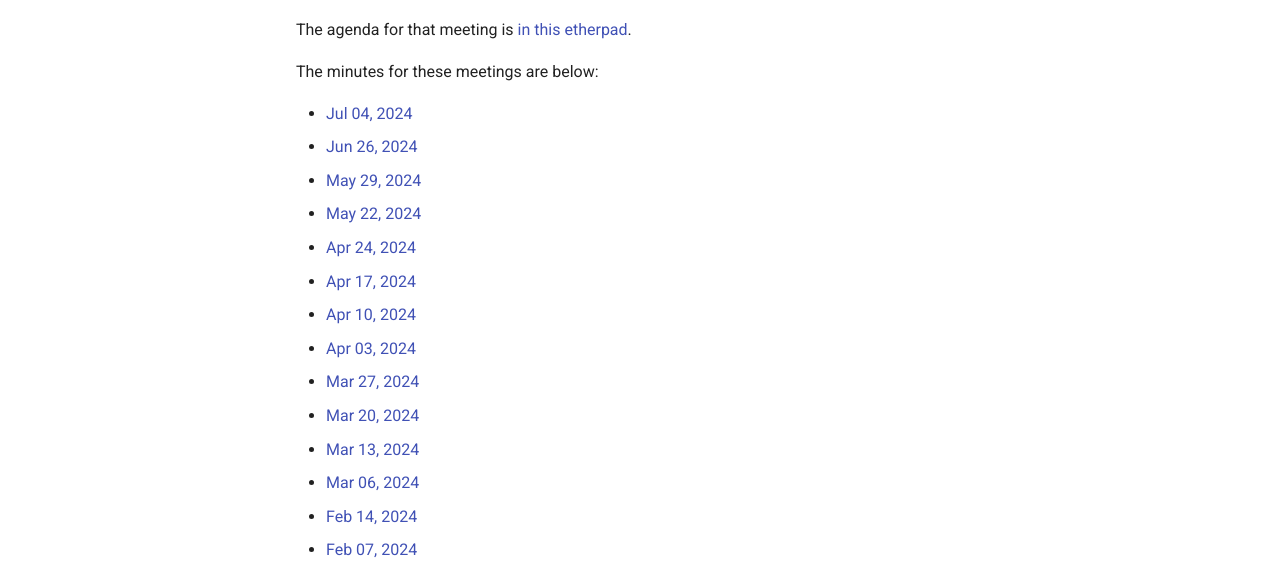
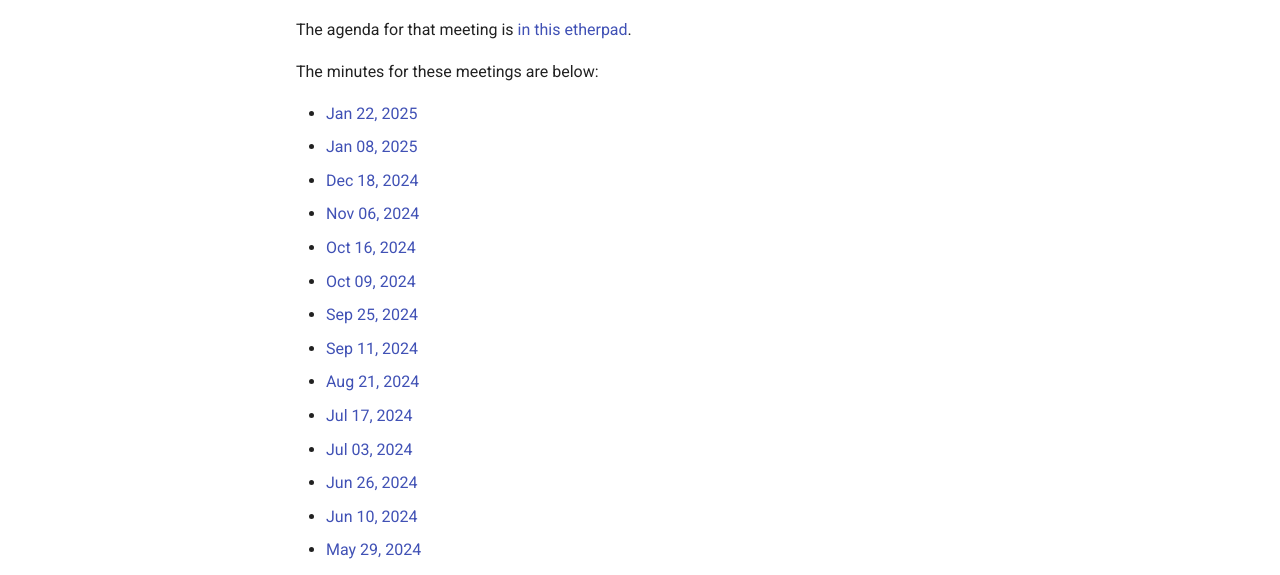
Before and after one commit to rdo-infra/rdo-mkdocs-website, an MkDocs documentation site: the page built from docs/community/community-meeting.md, in a window 1280 px wide and 900 px high. Shown: the part 303-878 px from the top of the window. Built offline with MkDocs 1.6.1 and Material for MkDocs 9.7.7, drawn with Linux system fonts in a browser that asks for light colours.

Commit message:
Updated list of meetings going back to June
Change-Id: I794b0c6d95b4342439f40f17d577c24fc0b7108b

```diff
--- a/docs/community/community-meeting.md
+++ b/docs/community/community-meeting.md
@@ -13,8 +13,19 @@ etherpad](https://etherpad.openstack.org/p/RDO-Meeting).
 
 The minutes for these meetings are below:
 
-* [Jul 04, 2024](https://lists.rdoproject.org/archives/list/dev@lists.rdoproject.org/thread/TGYL5NDHK7HNN2URZVBHXNODON55GUHO/)
+* [Jan 22, 2025](https://lists.rdoproject.org/archives/list/dev@lists.rdoproject.org/thread/QKMJGCUFR3FPY2FAN4T3I73ULTRWBRD6/)
+* [Jan 08, 2025](https://lists.rdoproject.org/archives/list/dev@lists.rdoproject.org/thread/TLKGPUMJEO3GBUFLLXL3GCA5LV2N24CX/)
+* [Dec 18, 2024](https://lists.rdoproject.org/archives/list/dev@lists.rdoproject.org/thread/TYCGNXHMQYIVRM2ZT7HVQYU5MWVZSIDG/)
+* [Nov 06, 2024](https://lists.rdoproject.org/archives/list/dev@lists.rdoproject.org/thread/BDN3L4HR6OASMZLF6Z7ZOM3SZKHQJE6D/)
+* [Oct 16, 2024](https://lists.rdoproject.org/archives/list/dev@lists.rdoproject.org/thread/CY4RNZYBMPN27MI5HHDVWCE5QE5M7QIS/)
+* [Oct 09, 2024](https://lists.rdoproject.org/archives/list/dev@lists.rdoproject.org/thread/AO4ICFTAHWCHS3PDJV7ZLE5BKOG4ZURW/)
+* [Sep 25, 2024](https://lists.rdoproject.org/archives/list/dev@lists.rdoproject.org/thread/6DIR26T37LCHHFLNYAGEK7773QQISBTG/)
+* [Sep 11, 2024](https://lists.rdoproject.org/archives/list/dev@lists.rdoproject.org/thread/6F7I2J56JVYKSRCLVG2RCMIK5ZKGBVBK/)
+* [Aug 21, 2024](https://lists.rdoproject.org/archives/list/dev@lists.rdoproject.org/thread/LJNBRIRFUTYS5I43RR3JXCPM4PJW6ZGN/)
+* [Jul 17, 2024](https://lists.rdoproject.org/archives/list/dev@lists.rdoproject.org/thread/TIQ7MQF73SRKEQO4KHZD5UKVOSSUZTLW/)
+* [Jul 03, 2024](https://lists.rdoproject.org/archives/list/dev@lists.rdoproject.org/thread/NH7IYPRCPS35YCXCVHJZTCPWSR5KU6FM/)
 * [Jun 26, 2024](https://lists.rdoproject.org/archives/list/users@lists.rdoproject.org/thread/GG7SVKS4MLUPWQTKE6KAY55U4EIS45ZS/)
+* [Jun 10, 2024](https://lists.rdoproject.org/archives/list/dev@lists.rdoproject.org/thread/X7PUXPXGZ5M5XOHNEDJJZHKZM3YZ74NT/)
 * [May 29, 2024](https://lists.rdoproject.org/archives/list/dev@lists.rdoproject.org/thread/6U3X7D4JKJTHRT6A37ZCZG4Q2C5GZGF2/)
 * [May 22, 2024](https://lists.rdoproject.org/archives/list/dev@lists.rdoproject.org/thread/VWUVUX7CEYMHV22N4OE4DPUWQUIJOORX/)
 * [Apr 24, 2024](https://lists.rdoproject.org/archives/list/dev@lists.rdoproject.org/thread/QLS332HDC342267QBP3QQ27LBYC74SZV/)
```
